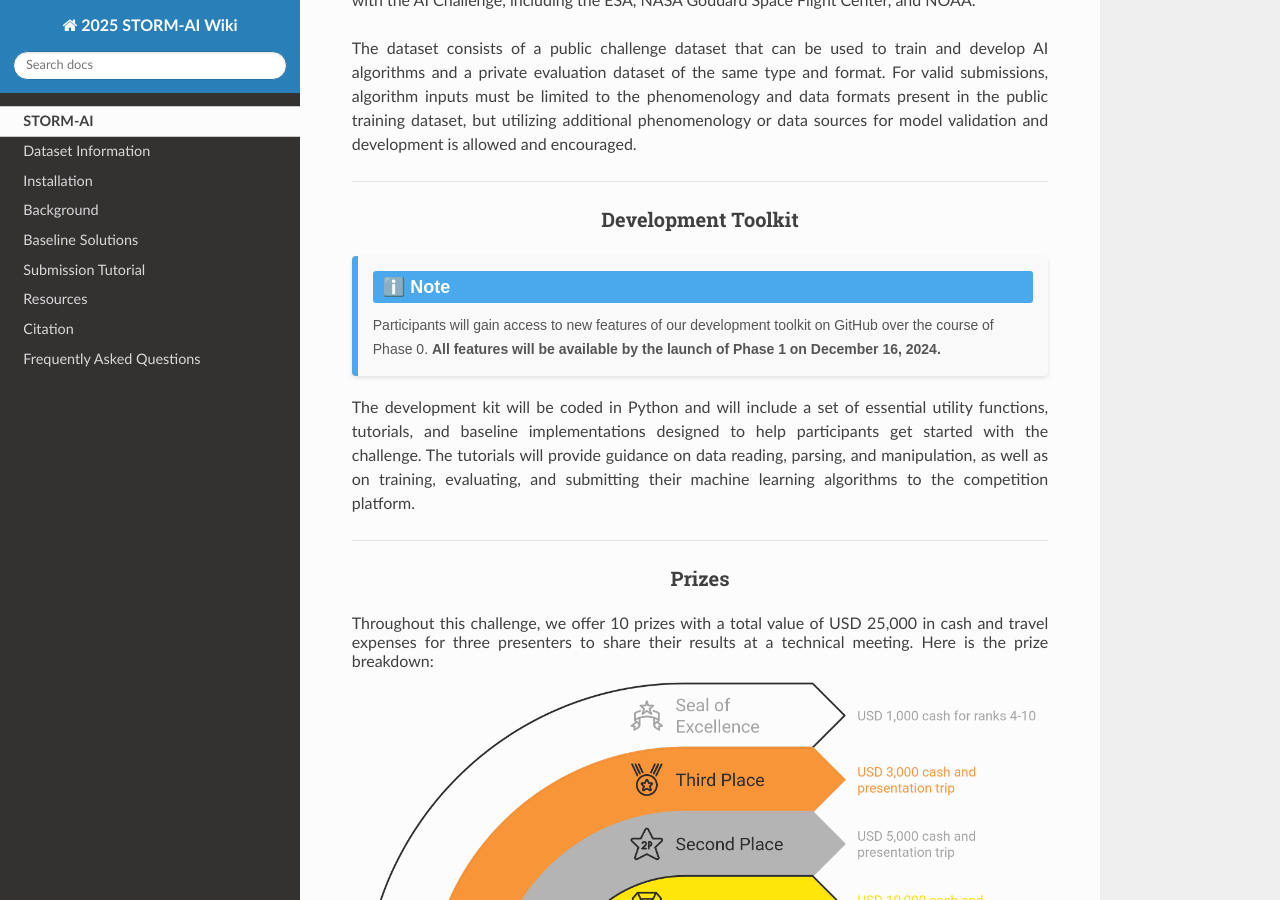
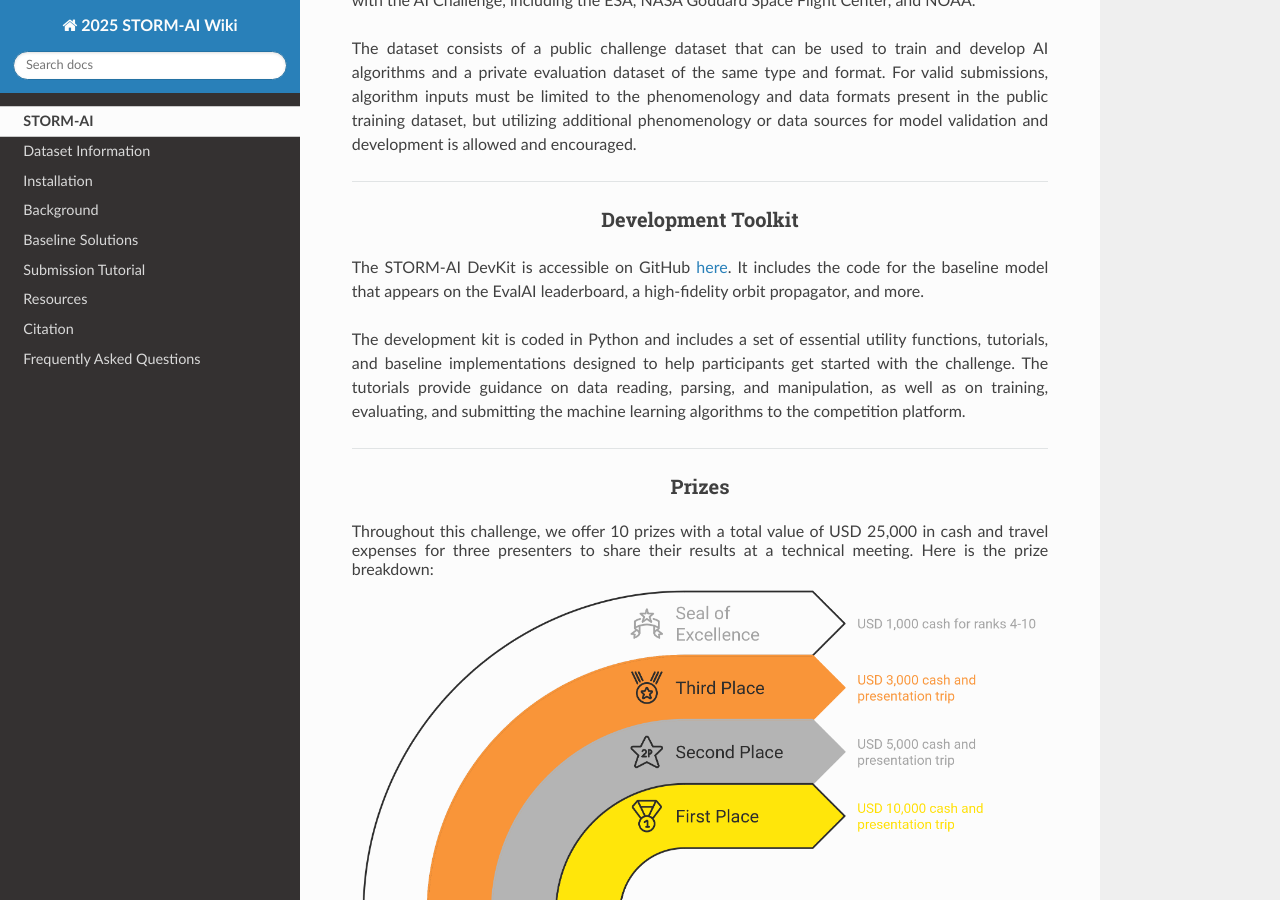
Before and after one commit to olgupila/STORM-AI-devkit-2025, a Sphinx documentation site: the page built from docs/README.md, in a window 1280 px wide and 900 px high, scrolled down 1568 px. Built offline with Sphinx 7.4.7 and the Read the Docs theme 3.1.0, drawn with Linux system fonts in a browser that asks for light colours; pages that are not in the unit, such as notebooks, are missing from menus.

Commit message:
update devkit info on readme

```diff
--- a/docs/README.md
+++ b/docs/README.md
@@ -107,15 +107,11 @@ The dataset consists of a public challenge dataset that can be used to train and
 <h3> Development Toolkit </h3>
 </div>
 
-<div style="display: flex; flex-direction: column; background-color: #f9f9f9; border-left: 6px solid #4aa8ec; border-radius: 4px; padding: 15px; margin: 20px 0; box-shadow: 0 2px 4px rgba(0, 0, 0, 0.1); font-family: Arial, sans-serif;">
-    <div style="font-size: 18px; font-weight: bold; color: #ffffff; background-color: #4aa8ec; display: inline-block; padding: 5px 10px; border-radius: 3px; margin-bottom: 10px;">ℹ️ Note</div>
-    <p style="font-size: 14px; margin: 0; color: #555;">Participants will gain access to new features of our development toolkit on GitHub over the course of Phase 0. <b>All features will be available by the launch of Phase 1 on December 16, 2024.</b></p>
-</div>
-
 <div align="justify">
 
-The development kit will be coded in Python and will include a set of essential utility functions, tutorials, and baseline implementations designed to help participants get started with the challenge. The tutorials will provide guidance on data reading, parsing, and manipulation, as well as on training, evaluating, and submitting their machine learning algorithms to the competition platform.
+The STORM-AI DevKit is accessible on GitHub <a href="https://github.com/ARCLab-MIT/STORM-AI-devkit-2025/">here</a>. It includes the code for the baseline model that appears on the EvalAI leaderboard, a high-fidelity orbit propagator, and more.
 
+The development kit is coded in Python and includes a set of essential utility functions, tutorials, and baseline implementations designed to help participants get started with the challenge. The tutorials provide guidance on data reading, parsing, and manipulation, as well as on training, evaluating, and submitting the machine learning algorithms to the competition platform.
 </div>
 
 ---
```
